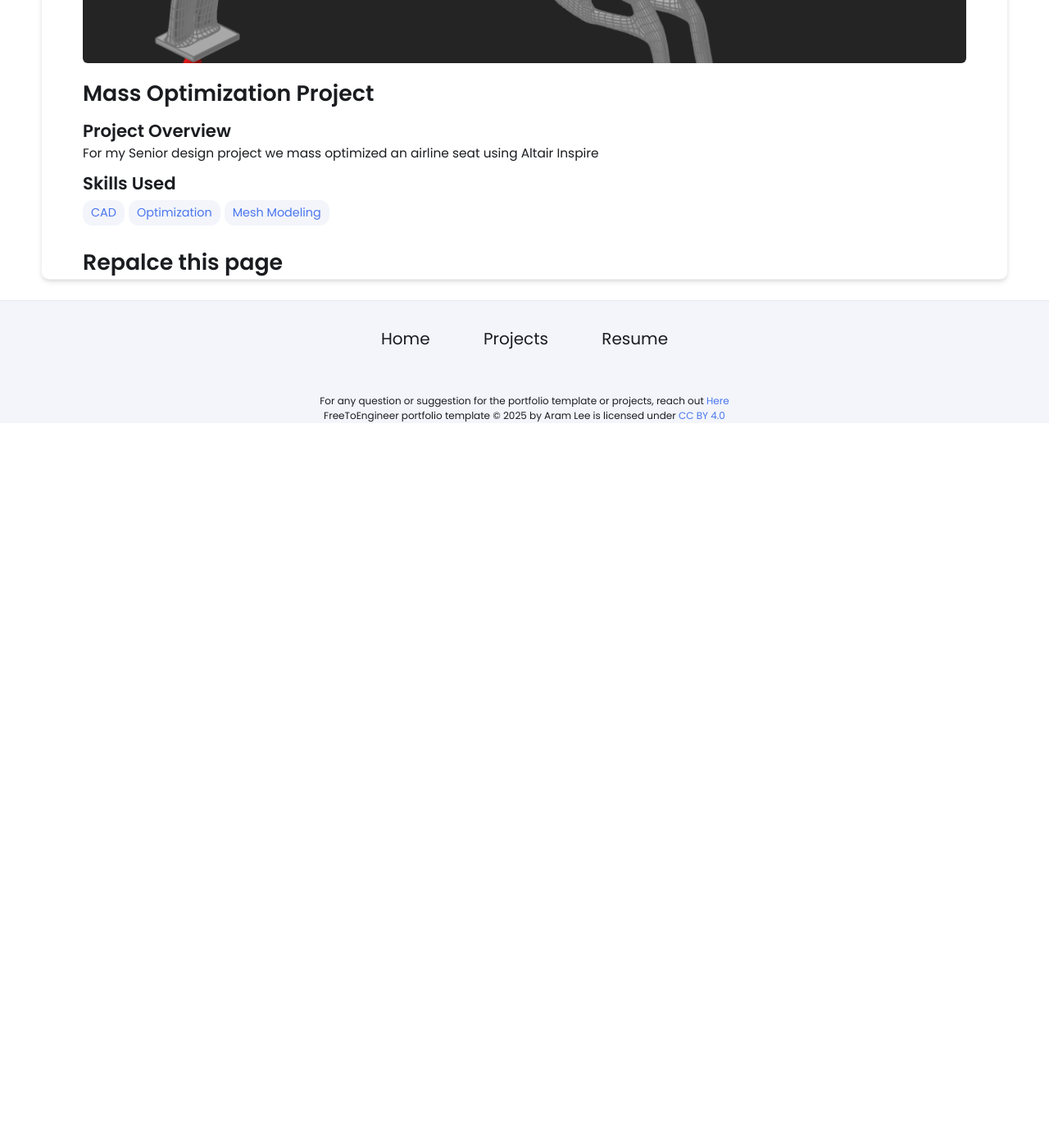
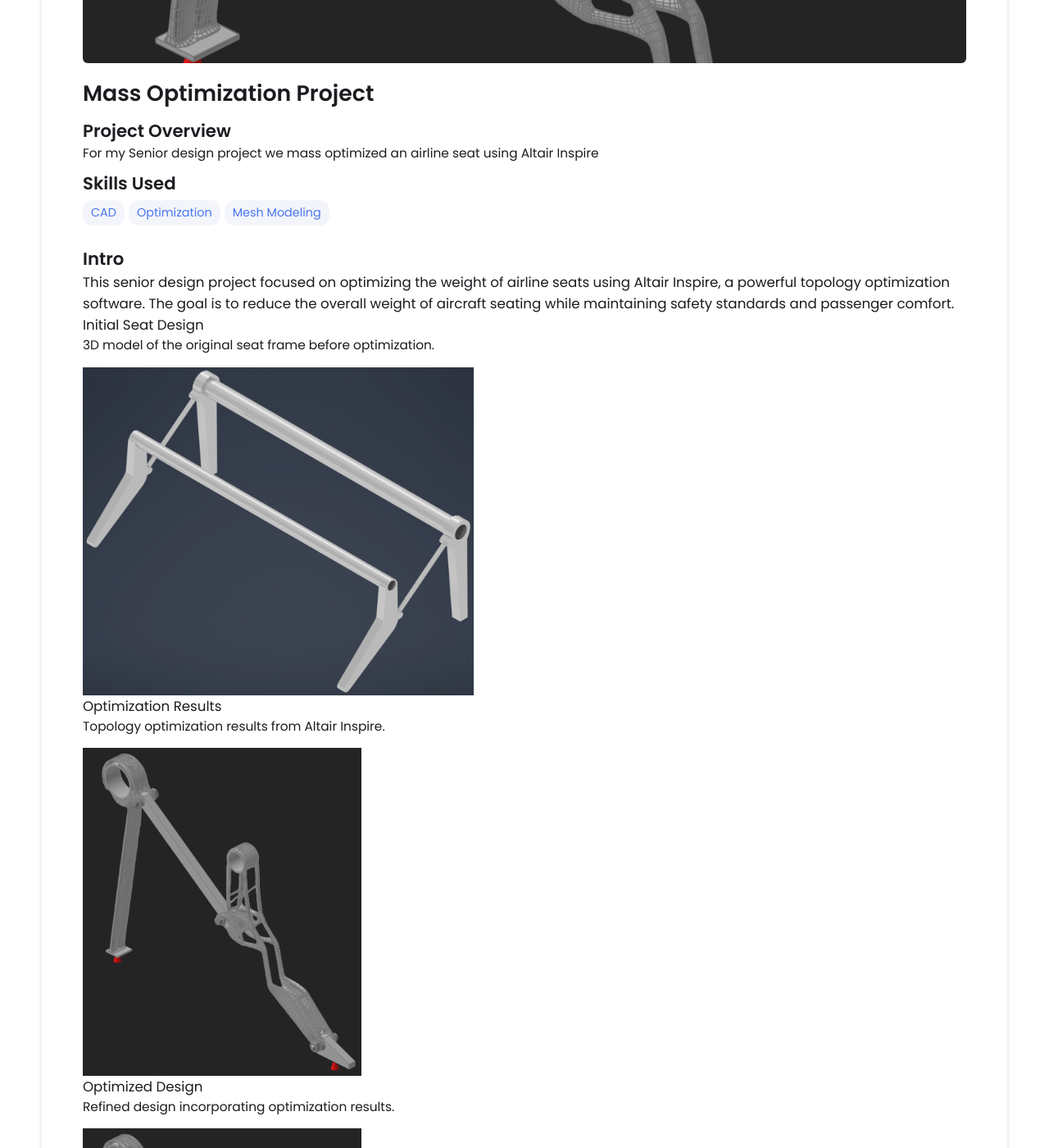
Before and after one commit to David-Vermaak/David-Vermaak.github.io, a Jekyll site: the page built from _projects/Altair_Project/index.md, in a window 1280 px wide and 1400 px high, scrolled down 413 px. Shown: the whole window at 82% size. Built offline with Jekyll 4.4.1, drawn with Linux system fonts in a browser that asks for light colours; before the commit the page ends 929 px from its top, so only the background shows below that; some of the changed text lies outside the part shown.

Commit message:
Updated Altair project

```diff
--- a/_projects/Altair_Project/index.md
+++ b/_projects/Altair_Project/index.md
@@ -9,5 +9,32 @@
   main-image: /Optimized_Component.png
 ---
 
+## Intro
 
-# Repalce this page
+### This senior design project focused on optimizing the weight of airline seats using Altair Inspire, a powerful topology optimization software. The goal is to reduce the overall weight of aircraft seating while maintaining safety standards and passenger comfort.
+
+
+
+### Initial Seat Design
+
+3D model of the original seat frame before optimization.
+
+{% include image-gallery.html images="Solid_part.png" height="400" %}
+
+### Optimization Results
+
+Topology optimization results from Altair Inspire.
+
+{% include image-gallery.html images="Optimized_Component.png" height="400" %}
+
+### Optimized Design
+
+Refined design incorporating optimization results.
+
+{% include image-gallery.html images="ISO_Optimized_Component.png" height="400" %}
+
+### Refined Design
+
+Refined design with machining in mind.
+
+{% include image-gallery.html images="03.png" height="400" %}
```
Also changed, not shown: _projects/Altair_Project/03.png (added), _projects/Altair_Project/ISO_Optimized_Component.png (added), _projects/Altair_Project/Optimized_Component copy.png (added), _projects/Altair_Project/Solid_part.png (added), _projects/Altair_Project/aircraft.jpg (added).
